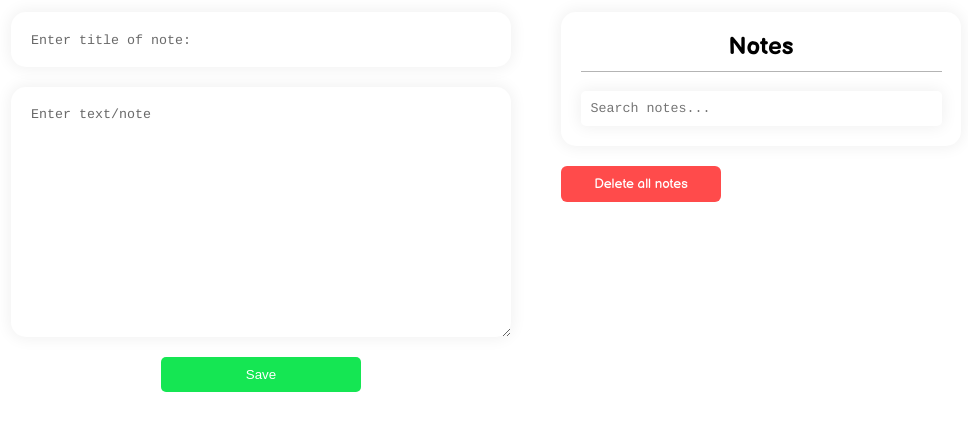
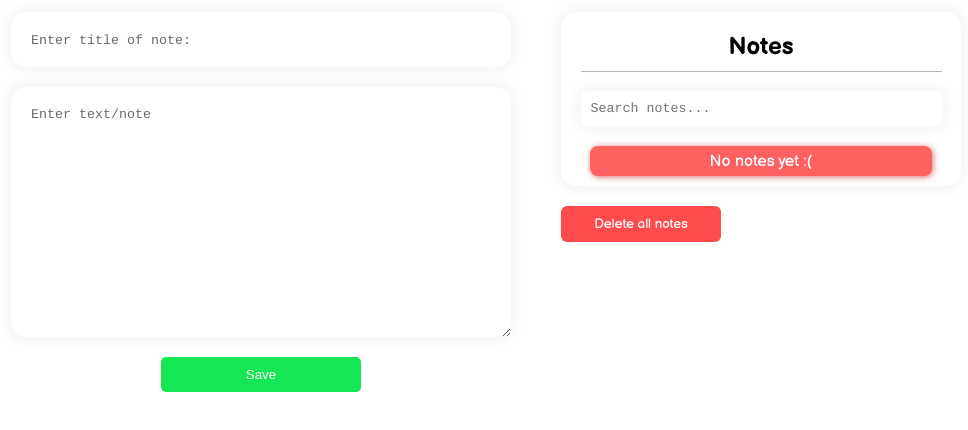
Before and after one commit to AslbekKucharov/AslbekKucharov.github.io, a plain HTML site: page index.html in a window 1280 px wide. Shown: the part 96-526 px from the top of the page, without its empty margins (154-1122 px from the left). Drawn offline with nearby package versions, Linux system fonts and the light colour scheme.

Commit message:
Fixed a problem with connecting JavaSript

```diff
--- a/index.html
+++ b/index.html
@@ -30,6 +30,6 @@
         </div>
     </main>
     <script src="https://cdn.jsdelivr.net/npm/marked/marked.min.js"></script>
-    <script src="js/script1.js"></script>
+    <script src="js/script.js"></script>
 </body>
 </html>
```
